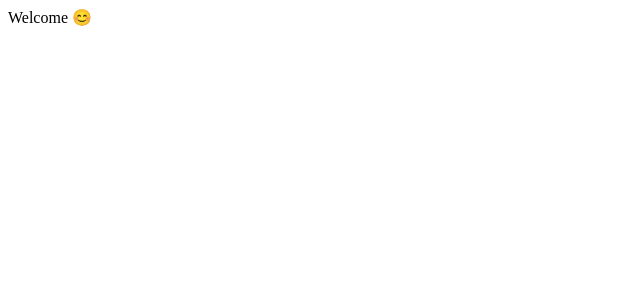
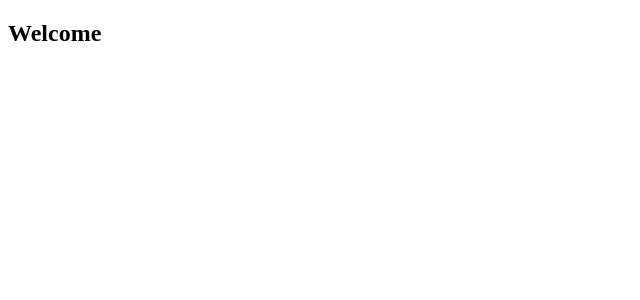
Before and after one commit to CharlieEllenbecker/Portfolio, a React (Create React App) app: page /1/about in a window 1280 px wide. Shown: the top 300 px of the page, without its empty margins (0-640 px from the left). Built offline with nearby package versions, Linux system fonts and the light colour scheme.

Commit message:
messing around with routes to work with the desired language path, and default language if no path is provided

```diff
--- a/package.json
+++ b/package.json
@@ -10,8 +10,13 @@
     "@types/node": "^16.11.51",
     "@types/react": "^18.0.17",
     "@types/react-dom": "^18.0.6",
+    "i18next": "^21.9.1",
+    "i18next-browser-languagedetector": "^6.1.5",
+    "i18next-http-backend": "^1.4.1",
     "react": "^18.2.0",
     "react-dom": "^18.2.0",
+    "react-i18next": "^11.18.4",
+    "react-router-dom": "^6.3.0",
     "react-scripts": "5.0.1",
     "typescript": "^4.7.4",
     "web-vitals": "^2.1.4"
--- /dev/null
+++ b/public/assets/locales/en/translation.json
@@ -0,0 +1,4 @@
+{
+    "welcome": "Welcome",
+    "about": "I am a full stack software engineer"
+}
--- /dev/null
+++ b/public/assets/locales/ja/translation.json
@@ -0,0 +1,4 @@
+{
+    "welcome": "いらっしゃいませ",
+    "about": "私はフルスタックのソフトウェアエンジニアです"
+}
--- a/public/index.html
+++ b/public/index.html
@@ -1,43 +1,10 @@
 <!DOCTYPE html>
 <html lang="en">
   <head>
-    <meta charset="utf-8" />
-    <link rel="icon" href="%PUBLIC_URL%/favicon.ico" />
-    <meta name="viewport" content="width=device-width, initial-scale=1" />
-    <meta name="theme-color" content="#000000" />
-    <meta
-      name="description"
-      content="Web site created using create-react-app"
-    />
-    <link rel="apple-touch-icon" href="%PUBLIC_URL%/logo192.png" />
-    <!--
-      manifest.json provides metadata used when your web app is installed on a
-      user's mobile device or desktop. See https://developers.google.com/web/fundamentals/web-app-manifest/
-    -->
-    <link rel="manifest" href="%PUBLIC_URL%/manifest.json" />
-    <!--
-      Notice the use of %PUBLIC_URL% in the tags above.
-      It will be replaced with the URL of the `public` folder during the build.
-      Only files inside the `public` folder can be referenced from the HTML.
-
-      Unlike "/favicon.ico" or "favicon.ico", "%PUBLIC_URL%/favicon.ico" will
-      work correctly both with client-side routing and a non-root public URL.
-      Learn how to configure a non-root public URL by running `npm run build`.
-    -->
     <title>i18next-demo</title>
   </head>
   <body>
     <noscript>You need to enable JavaScript to run this app.</noscript>
     <div id="root"></div>
-    <!--
-      This HTML file is a template.
-      If you open it directly in the browser, you will see an empty page.
-
-      You can add webfonts, meta tags, or analytics to this file.
-      The build step will place the bundled scripts into the <body> tag.
-
-      To begin the development, run `npm start` or `yarn start`.
-      To create a production bundle, use `npm run build` or `yarn build`.
-    -->
   </body>
 </html>
--- a/src/App.tsx
+++ b/src/App.tsx
@@ -1,9 +1,14 @@
+import { Outlet } from 'react-router-dom'
+import i18next from 'i18next'
+
 const App = () => {
+  const lang = i18next.language
+
   return (
-    <>
-      Welcome 😊
-    </>
-  );
+    <div className='app'>
+      <Outlet />
+    </div>
+  )
 }
 
-export default App;
+export default App
--- /dev/null
+++ b/src/Pages/About.tsx
@@ -0,0 +1,15 @@
+import { useTranslation } from "react-i18next"
+
+const About = () => {
+  const { t } = useTranslation()
+
+  return (
+    <div>
+      <h2>
+          {t('about')}
+      </h2>
+    </div>
+  )
+}
+
+export default About
--- /dev/null
+++ b/src/Pages/Dashboard.tsx
@@ -0,0 +1,18 @@
+import { Outlet } from "react-router-dom"
+import { useTranslation } from "react-i18next"
+
+const Dashboard = () => {
+  const { t } = useTranslation()
+
+  return (
+    <div>
+      <h2>
+        {t('welcome')}
+      </h2>
+
+      {/* <Outlet /> */}
+    </div>
+  )
+}
+
+export default Dashboard
--- /dev/null
+++ b/src/Pages/index.ts
@@ -0,0 +1,2 @@
+export {default as Dashboard} from './Dashboard'
+export {default as About} from './About'
--- a/src/index.tsx
+++ b/src/index.tsx
@@ -1,12 +1,43 @@
+import { BrowserRouter as Router, Routes, Route } from 'react-router-dom'
 import { StrictMode } from 'react';
 import ReactDOM from 'react-dom/client';
-import App from './App';
+import i18next from 'i18next'
+import { initReactI18next } from 'react-i18next'
+import LanguageDetector from 'i18next-browser-languagedetector'
+import HttpApi from 'i18next-http-backend'
 
-const root = ReactDOM.createRoot(
-  document.getElementById('root') as HTMLElement
-);
+import App from './App'
+import { Dashboard, About } from './Pages';
+
+
+i18next
+  .use(initReactI18next)
+  .use(LanguageDetector)
+  .use(HttpApi)
+  .init({
+    supportedLngs: ['en', 'ja'],
+    fallbackLng: 'en',
+    detection: {
+      order: ['path']
+    },
+    backend: {
+      loadPath: '/assets/locales/{{lng}}/translation.json'
+    }
+  })
+
+const root = ReactDOM.createRoot(document.getElementById('root') as HTMLElement)
+
 root.render(
   <StrictMode>
-    <App />
+    <Router>
+      <Routes>
+        <Route path='/' element={<App />}>
+          <Route index element={<Dashboard />} />
+          <Route path=':lang' element={<Dashboard />}>  {/* Something like this? */}
+            <Route path='about' element={<About />} />
+          </Route>
+        </Route>
+      </Routes>
+    </Router>
   </StrictMode>
-);
+)
```
Also changed, not shown: 1 other file (tests, documents, lock files or other folders).
